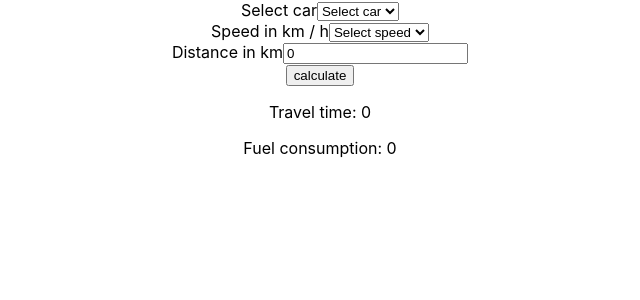
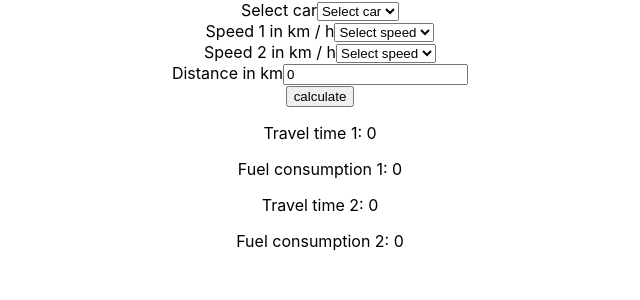
Before and after one commit to lapohjan/autoilumittari, a React (Create React App) app: page / in a window 1280 px wide. Shown: the top 300 px of the page, without its empty margins (320-960 px from the left). Built offline with nearby package versions, Linux system fonts and the light colour scheme.

Commit message:
add another speed option and calculations

```diff
--- a/src/App.js
+++ b/src/App.js
@@ -3,22 +3,24 @@ import './App.css';
 
 function App() {
   const [speed, setSpeed] = useState(0);
+  const [speed2, setSpeed2] = useState(0);
   const [car, setCar] = useState(0);
   const [distance, setDistance] = useState(0);
   const [fuelConsumption, setFuelConsumption] = useState(0);
+  const [fuelConsumption2, setFuelConsumption2] = useState(0);
   const [travelTime, setTravelTime] = useState(0);
+  const [travelTime2, setTravelTime2] = useState(0);
 
   const calculate = (e) => {
     e.preventDefault();
-    const formValid = speed > 0 && distance > 0;
+    const formValid = speed > 0 && distance > 0 && speed2 > 0;
     if (!formValid) {
       return;
     }
 
+
+    //Calculate travel time 1
     const time = distance / speed;
-    // const n = new Date(0, 0);
-    // n.setMinutes(+time * 60);
-    // const travelTime = n.toTimeString().slice(0, 5);
     const hours = Math.floor(time);
     const minutes = (time - hours) * 60;
     const rminutes = Math.round(minutes);
@@ -41,8 +43,35 @@ function App() {
 
     setTravelTime(travelTime);
 
+    //Calculate travel time 2
+    const time2 = distance / speed2;
+    const hours2 = Math.floor(time2);
+    const minutes2 = (time2 - hours2) * 60;
+    const rminutes2 = Math.round(minutes2);
+    let result2;
+
+    if (hours2 === 0 && rminutes2 > 0) {
+      result2 = rminutes2 + " minutes";
+    } else if (hours2 === 1 && rminutes2 === 0) {
+      result2 = hours2 + " hour";
+    } else if (hours2 > 1 && rminutes2 === 0) {
+      result2 = hours2 + " hours";
+    } else if (hours2 > 1 && rminutes2 > 1) {
+      result2 = hours2 + " hours and " + rminutes2 + " minutes";
+    } else {
+      result2 = hours2 + " hours and " + rminutes2 + " minutes";
+    }
+
+    console.log(result2);
+    const travelTime2 = result2;
+
+    setTravelTime2(travelTime2);
+
+
     //If the speed of the car increases by 1km / h,
     //the fuel consumption will increase 1.009 times.
+
+    //Calculate fuel consumption 1 for first speed
     let fuel = 3;
     for (let i = 0; i < speed; i++) {
       fuel = 1.0009 * fuel;
@@ -62,11 +91,8 @@ function App() {
     console.log(fuel3);
 
     const consumption = distance * (fuel/100);
-
     const consumption2 = distance * (fuel2/100);
-
     const consumption3 = distance * (fuel3/100);
-
 
     let outcome;
 
@@ -86,10 +112,46 @@ function App() {
     setFuelConsumption(fuelConsumption);
 
 
+    //Calculate fuel consumption 2 for second speed
+    let fuel4 = 3;
+    for (let i = 0; i < speed2; i++) {
+      fuel4 = 1.0009 * fuel4;
+    }
+    console.log(fuel4);
+
+    let fuel5 = 3.5;
+    for (let i = 0; i < speed2; i++) {
+      fuel5 = 1.0009 * fuel5;
+    }
+    console.log(fuel5);
+
+    let fuel6 = 4;
+    for (let i = 0; i < speed2; i++) {
+      fuel6 = 1.0009 * fuel6;
+    }
+    console.log(fuel6);
+
+    const consumption4 = distance * (fuel4/100);
+    const consumption5 = distance * (fuel5/100);
+    const consumption6 = distance * (fuel6/100);
+
+    let outcome2;
+
+    if (car === "A") {
+      outcome2 = consumption4.toFixed(2) + " litres";
+    } else if (car === "B") {
+      outcome2 = consumption5.toFixed(2) + " litres";
+    } else if (car === "C") {
+      outcome2 = consumption6.toFixed(2) + " litres";
+    } else {
+      outcome2 = "Could not calculate, try again";
+    }
+
+    console.log(outcome2);
+    const fuelConsumption2 = outcome2;
+
+    setFuelConsumption2(fuelConsumption2);
   };
-
-
-
 
 
   return (
@@ -107,11 +169,20 @@ function App() {
         </div>
 
         <div>
-          <label>Speed in km / h</label>
+          <label>Speed 1 in km / h</label>
           <select id="carSpeed" value={speed} onChange={(e) => setSpeed(e.target.value)}>
             <option value="">Select speed</option>
             <option value="80">80</option>
-            <option value="100">100</option>
+            <option value="120">120</option>
+          </select>
+        </div>
+
+        <div>
+          <label>Speed 2 in km / h</label>
+          <select id="carSpeed" value={speed2} onChange={(e) => setSpeed2(e.target.value)}>
+            <option value="">Select speed</option>
+            <option value="80">80</option>
+            <option value="120">120</option>
           </select>
         </div>
 
@@ -125,8 +196,14 @@ function App() {
 
         <button type="submit">calculate</button>
       </form>
-      <p>Travel time: {travelTime}</p>
-      <p>Fuel consumption: {fuelConsumption}</p>
+      <div>
+        <p>Travel time 1: {travelTime}</p>
+        <p>Fuel consumption 1: {fuelConsumption}</p>
+      </div>
+      <div>
+        <p>Travel time 2: {travelTime2}</p>
+        <p>Fuel consumption 2: {fuelConsumption2}</p>
+      </div>
     </div>
   );
 }
```
